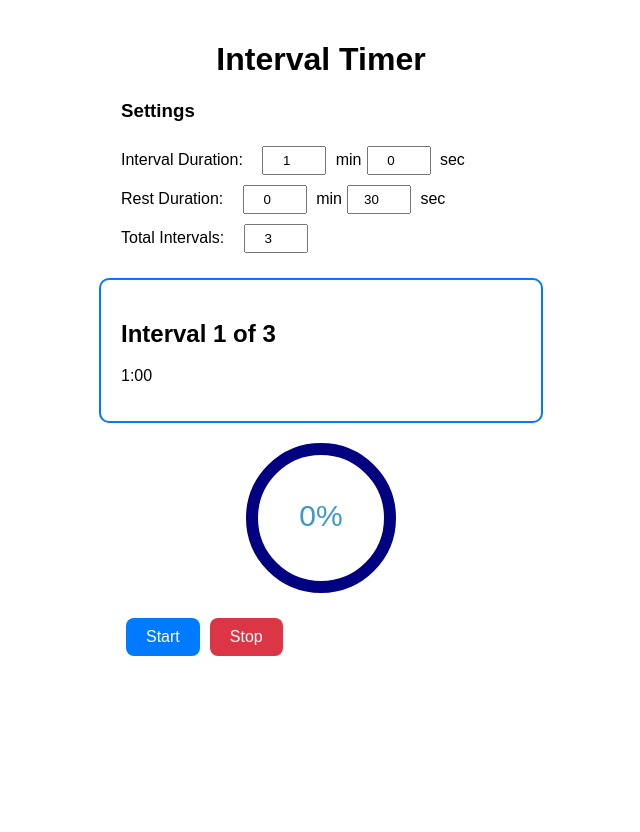
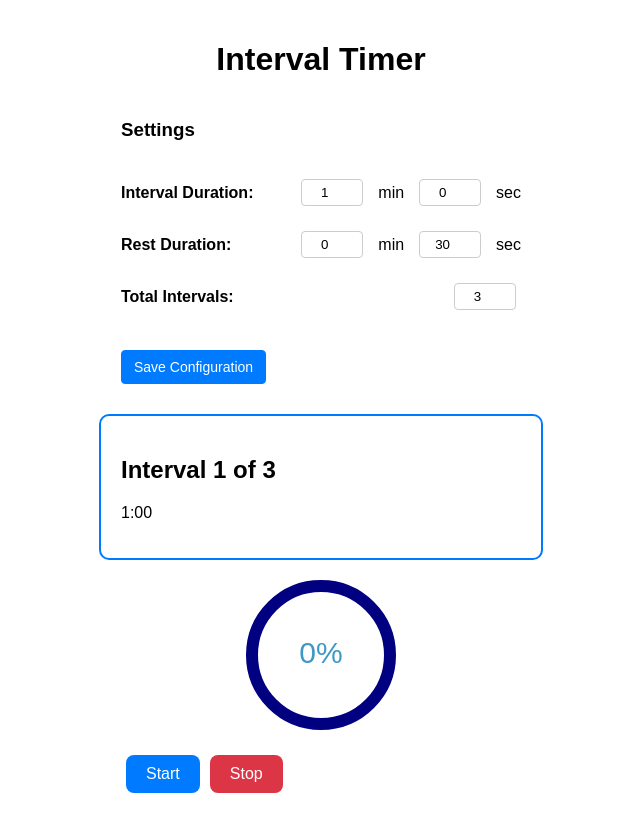
Before and after one commit to smatayev/interval_workout_timer_app, a React (Create React App) app in the folder interval-timer/: page / in a window 1280 px wide. Shown: the top 832 px of the page, without its empty margins (319-959 px from the left). Before the commit the page ends 800 px from the top, so only its background shows below. Built offline with nearby package versions, Linux system fonts and the light colour scheme.

Commit message:
Added feature to save persistent settings for a set of user configurations.

```diff
--- a/interval-timer/src/App.css
+++ b/interval-timer/src/App.css
@@ -79,3 +79,76 @@ input {
   font-size: 48px;
   z-index: 10;
 }
+
+/* src/App.css */
+
+.settings-container {
+  display: flex;
+  flex-direction: column;
+  gap: 15px;
+  max-width: 400px;
+  margin: 0 auto;
+}
+
+.settings-group {
+  display: flex;
+  align-items: center;
+  justify-content: space-between;
+  gap: 10px;
+}
+
+.settings-group label {
+  flex: 1;
+  text-align: left;
+  font-weight: bold;
+}
+
+.settings-input {
+  width: 50px;
+  padding: 5px;
+  text-align: center;
+  border: 1px solid #ccc;
+  border-radius: 4px;
+}
+
+/* src/App.css */
+.settings-actions {
+  margin-top: 20px;
+}
+
+.settings-button {
+  padding: 8px 12px;
+  margin-right: 10px;
+  font-size: 14px;
+  cursor: pointer;
+  border: 1px solid #007bff;
+  border-radius: 4px;
+  background-color: #007bff;
+  color: white;
+  transition: background-color 0.3s;
+}
+
+.settings-button:hover {
+  background-color: #0056b3;
+}
+
+.saved-configs {
+  margin-top: 10px;
+}
+
+.saved-config-button {
+  display: block;
+  margin-top: 5px;
+  padding: 8px 12px;
+  font-size: 12px;
+  cursor: pointer;
+  border: 1px solid #6c757d;
+  border-radius: 4px;
+  background-color: #f8f9fa;
+  color: #343a40;
+  transition: background-color 0.3s;
+}
+
+.saved-config-button:hover {
+  background-color: #e2e6ea;
+}
--- a/interval-timer/src/components/Settings.js
+++ b/interval-timer/src/components/Settings.js
@@ -1,5 +1,5 @@
 // src/components/Settings.js
-import React from 'react';
+import React, { useState, useEffect } from 'react';
 
 function Settings({
   intervalDuration,
@@ -9,60 +9,111 @@ function Settings({
   totalIntervals,
   setTotalIntervals,
 }) {
-  const handleInputChange = (setter) => (e) => {
-    const { name, value } = e.target;
-    setter((prev) => ({ ...prev, [name]: value }));
+  const [savedConfigs, setSavedConfigs] = useState([]);
+
+  // Load saved configurations from local storage on mount
+  useEffect(() => {
+    const configs = JSON.parse(localStorage.getItem('timerConfigs')) || [];
+    setSavedConfigs(configs);
+  }, []);
+
+  // Save a new configuration
+  const saveConfig = () => {
+    const newConfig = { intervalDuration, restDuration, totalIntervals };
+    let updatedConfigs = [newConfig, ...savedConfigs];
+
+    // Keep only the last three configurations
+    if (updatedConfigs.length > 3) {
+      updatedConfigs = updatedConfigs.slice(0, 3);
+    }
+
+    setSavedConfigs(updatedConfigs);
+    localStorage.setItem('timerConfigs', JSON.stringify(updatedConfigs));
+  };
+
+  // Load a saved configuration
+  const loadConfig = (config) => {
+    setIntervalDuration(config.intervalDuration);
+    setRestDuration(config.restDuration);
+    setTotalIntervals(config.totalIntervals);
   };
 
   return (
     <div className="settings-container">
       <h3>Settings</h3>
-      <div>
+      <div className="settings-group">
         <label>Interval Duration: </label>
         <input
           type="number"
           name="minutes"
           value={intervalDuration.minutes}
-          onChange={handleInputChange(setIntervalDuration)}
+          onChange={(e) =>
+            setIntervalDuration((prev) => ({ ...prev, minutes: parseInt(e.target.value, 10) || 0 }))
+          }
           min="0"
+          className="settings-input"
         />{' '}
         min
         <input
           type="number"
           name="seconds"
           value={intervalDuration.seconds}
-          onChange={handleInputChange(setIntervalDuration)}
+          onChange={(e) =>
+            setIntervalDuration((prev) => ({ ...prev, seconds: parseInt(e.target.value, 10) || 0 }))
+          }
           min="0"
+          className="settings-input"
         />{' '}
         sec
       </div>
-      <div>
+      <div className="settings-group">
         <label>Rest Duration: </label>
         <input
           type="number"
           name="minutes"
           value={restDuration.minutes}
-          onChange={handleInputChange(setRestDuration)}
+          onChange={(e) =>
+            setRestDuration((prev) => ({ ...prev, minutes: parseInt(e.target.value, 10) || 0 }))
+          }
           min="0"
+          className="settings-input"
         />{' '}
         min
         <input
           type="number"
           name="seconds"
           value={restDuration.seconds}
-          onChange={handleInputChange(setRestDuration)}
+          onChange={(e) =>
+            setRestDuration((prev) => ({ ...prev, seconds: parseInt(e.target.value, 10) || 0 }))
+          }
           min="0"
+          className="settings-input"
         />{' '}
         sec
       </div>
-      <div>
+      <div className="settings-group">
         <label>Total Intervals: </label>
         <input
           type="number"
           value={totalIntervals}
-          onChange={(e) => setTotalIntervals(parseInt(e.target.value))}
+          onChange={(e) => setTotalIntervals(parseInt(e.target.value, 10) || 0)}
           min="1"
+          className="settings-input"
         />
+      </div>
+      <div className="settings-actions">
+        <button onClick={saveConfig} className="settings-button">Save Configuration</button>
+        <div className="saved-configs">
+          {savedConfigs.map((config, index) => (
+            <button
+              key={index}
+              onClick={() => loadConfig(config)}
+              className="saved-config-button"
+            >
+              Config {index + 1}: {config.intervalDuration.minutes}m {config.intervalDuration.seconds}s / {config.restDuration.minutes}m {config.restDuration.seconds}s / {config.totalIntervals} intervals
+            </button>
+          ))}
+        </div>
       </div>
     </div>
   );
```
